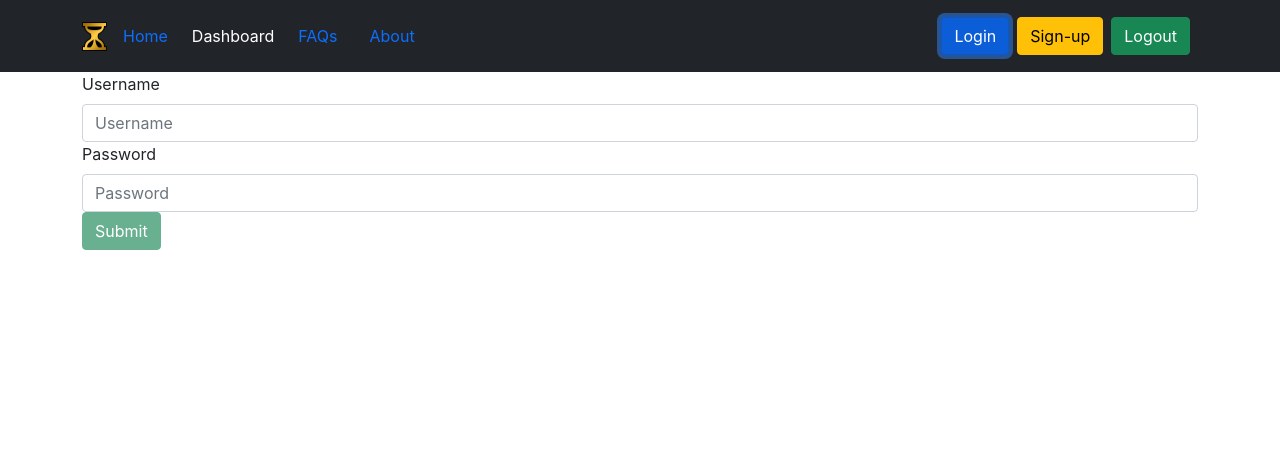
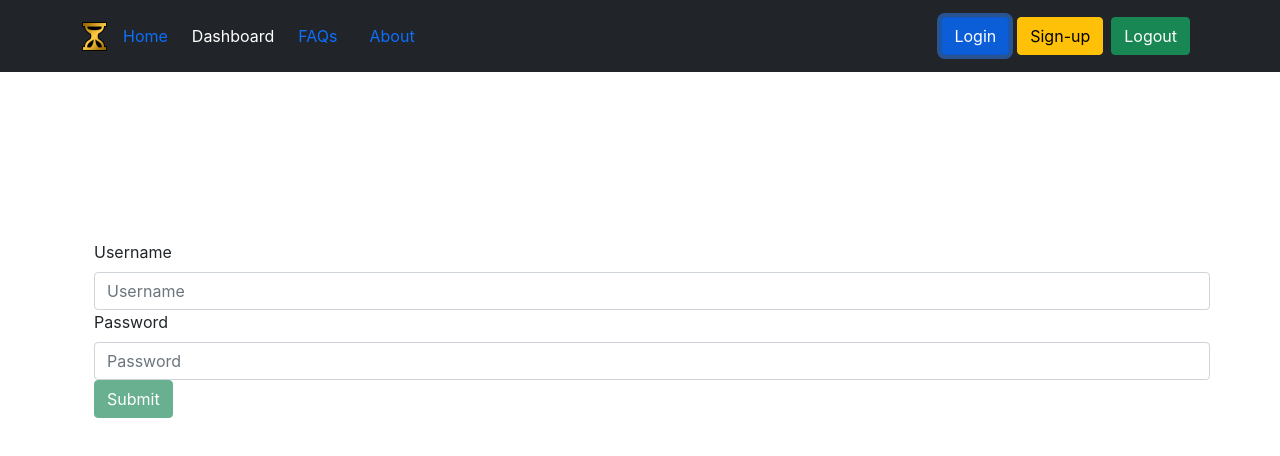
Before and after one commit to ERion42/ResumeChronomancy, a React (Create React App) app in the folder client/: page / in a window 1280 px wide. Both pictures are taken after a click on the button "Login". Shown: the top 456 px of the page. Built offline with nearby package versions, Linux system fonts and the light colour scheme.

Commit message:
centered login page

```diff
--- a/client/src/pages/login/index.js
+++ b/client/src/pages/login/index.js
@@ -53,7 +53,9 @@ function Login() {
     };
 
     return (
-        <>
+        <div class="container" style= {{
+            position: 'absolute', top: '30%',
+        }}>
             <Form noValidate validated={validated} onSubmit={handleFormSubmit}>
                 <Alert dismissible onClose={() => setShowAlert(false)} show={showAlert} variant='danger'>
                     Something went wrong with your login credentials!
@@ -70,7 +72,7 @@ function Login() {
                 </Form.Group>
                 <Button disabled={!(userFormData.username && userFormData.password)} type='submit' variant='success'>Submit</Button>
             </Form>
-        </>
+        </div>
     );
 }
 
```
